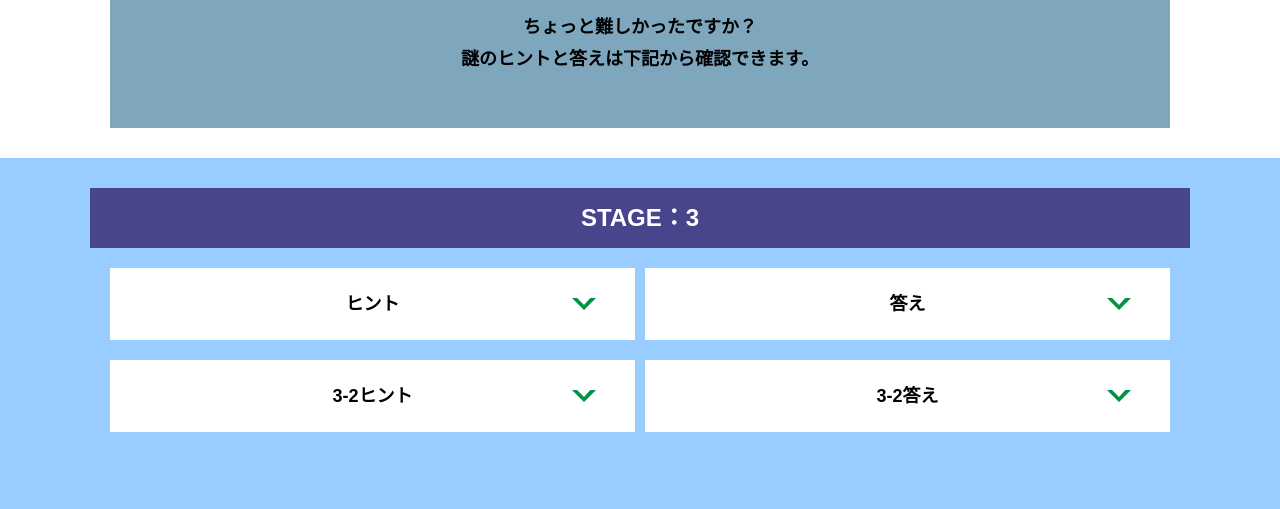
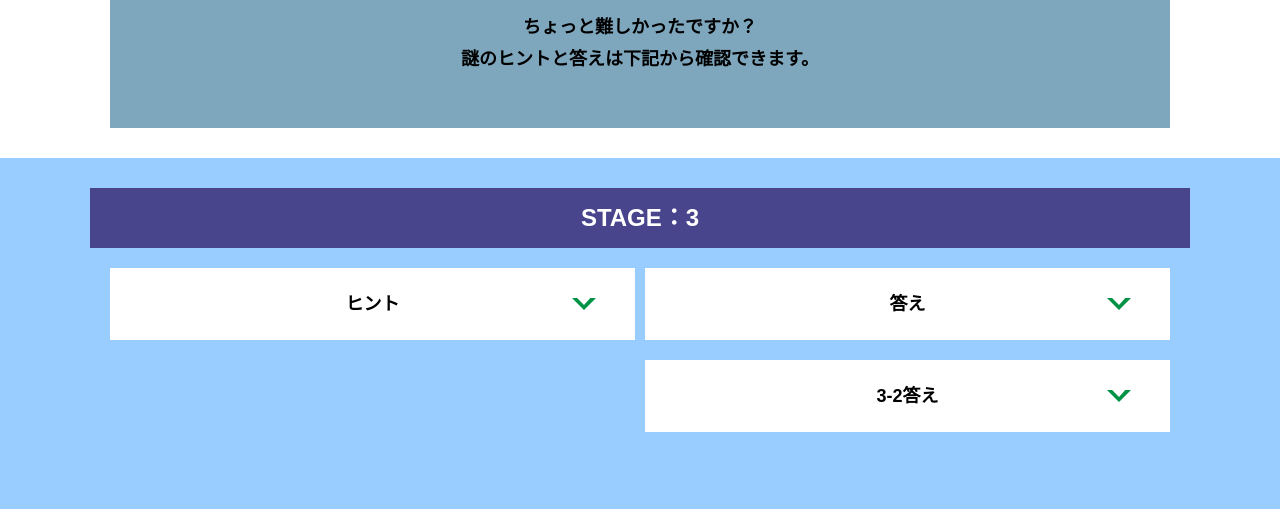
Before and after one commit to famuuu/alfa-ochanomizu-D, a plain HTML site: page hint3.html in a window 1280 px wide. Shown: the part 391-900 px from the top of the page. Drawn offline with Linux system fonts and the light colour scheme.

Commit message:
3-2はいらん

```diff
--- a/hint3.html
+++ b/hint3.html
@@ -46,11 +46,6 @@
             </div>
 
 
-            <div class="card">
-              <h3 class="card__title">3-2ヒント<svg class="card__arrow"><use xlink:href="#arrow"></use></svg></h3>
-              <p class="card__content">よくみると表が50音になっている…？</p>
-            </div>
-
 
  <!-- 3-3ヒント追加
         　　 <div class="card">
```
